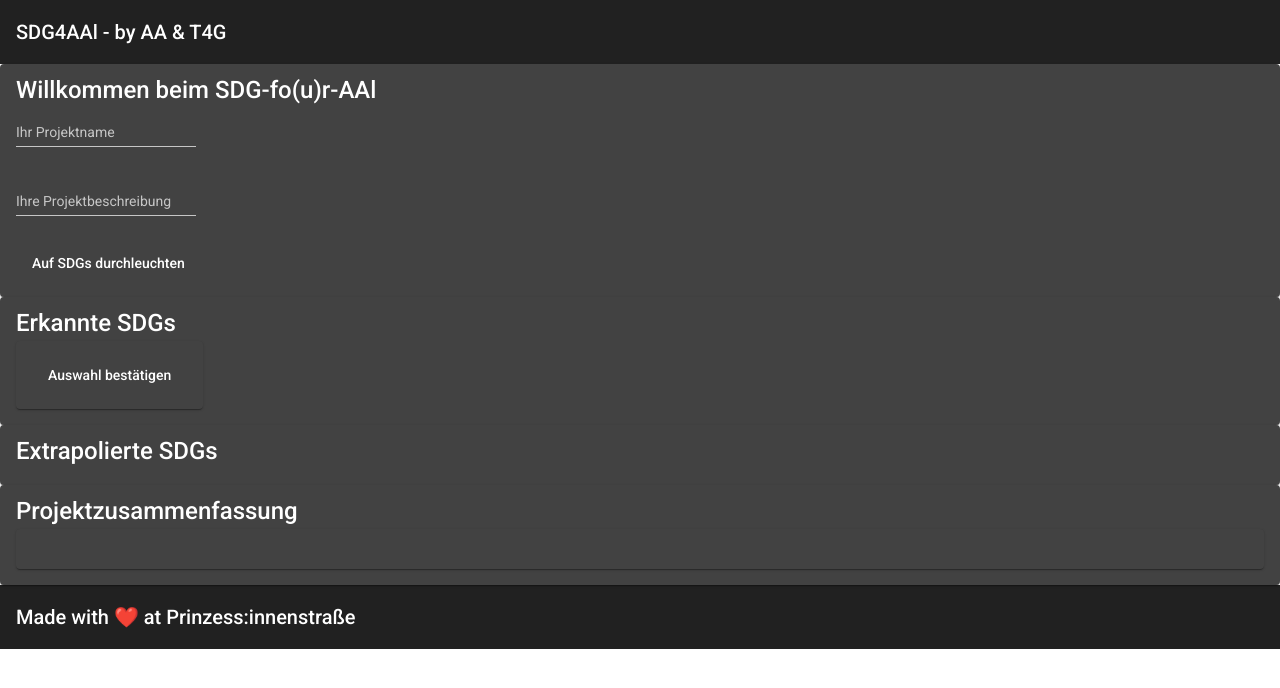
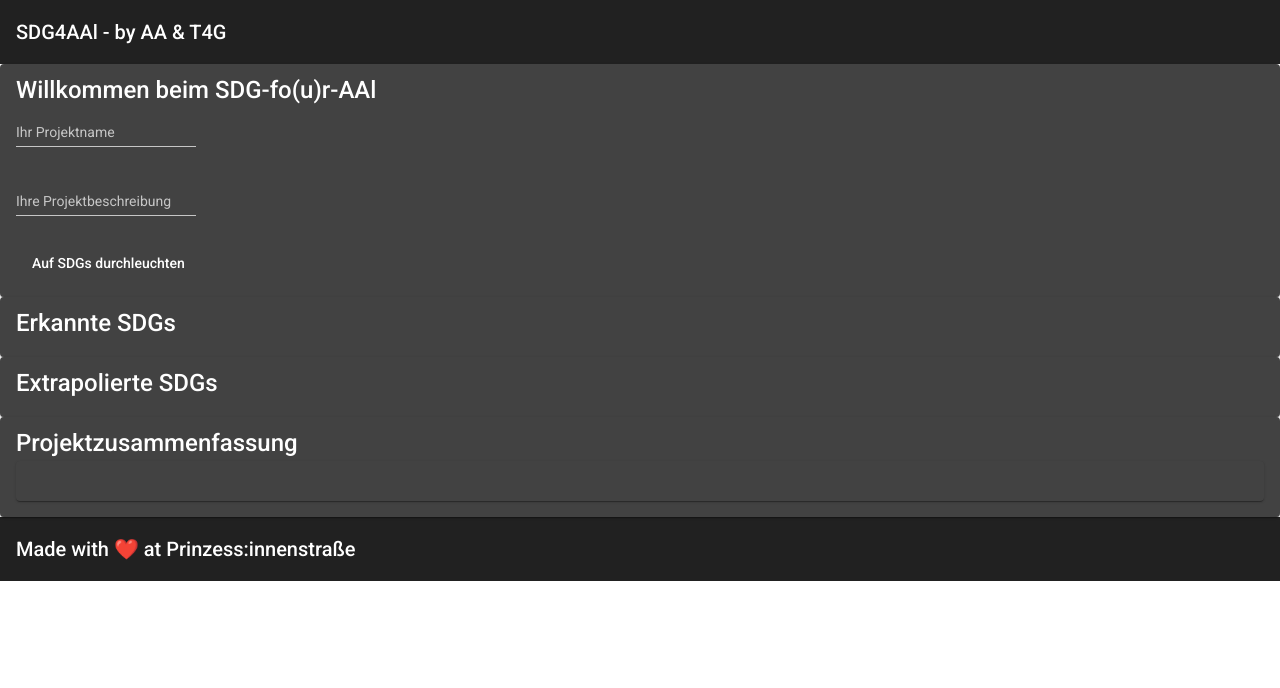
Before and after one commit to tech4germany/sdg4aal, an Angular app: page /landingpage in a window 1280 px wide. Shown: the top 688 px of the page. Built offline with nearby package versions, Linux system fonts and the light colour scheme.

Commit message:
Hide submit if nothing selected

```diff
--- a/src/app/content/landingpage/landingpage.component.html
+++ b/src/app/content/landingpage/landingpage.component.html
@@ -48,7 +48,7 @@
                         </button>
                     </div>
                 </div>
-                <div>
+                <div *ngIf="this.detectedSDGSelection.size">
                     <mat-card>
                         <mat-card-content>
                             <button type="button" (click)='submitDetectedSDGs()' mat-button>Auswahl bestätigen</button>
```
